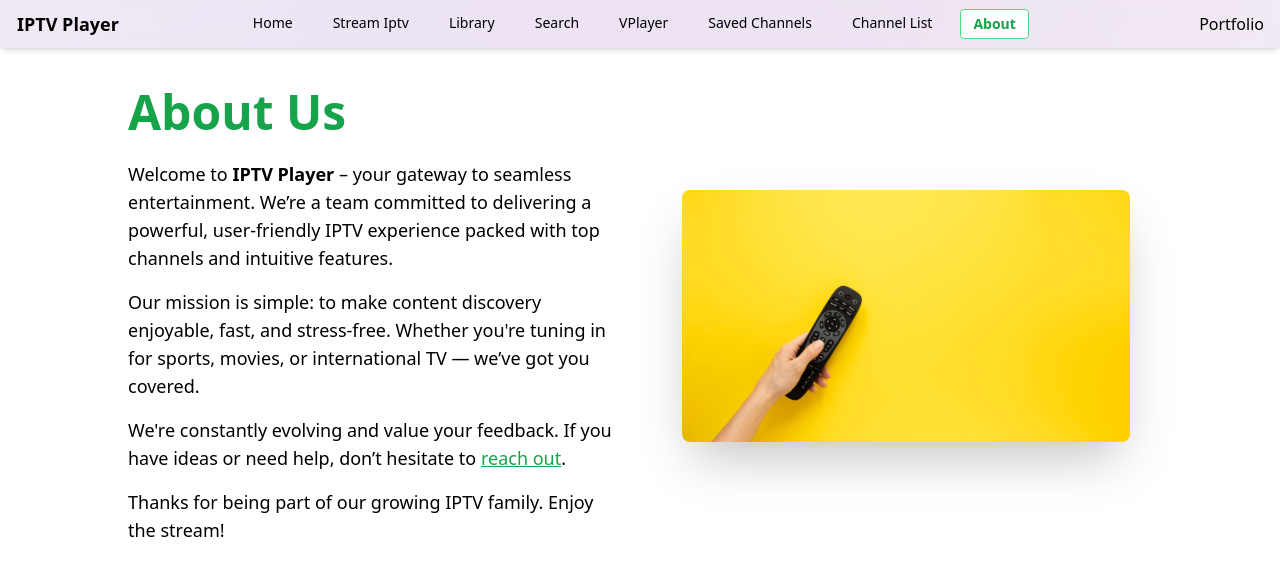
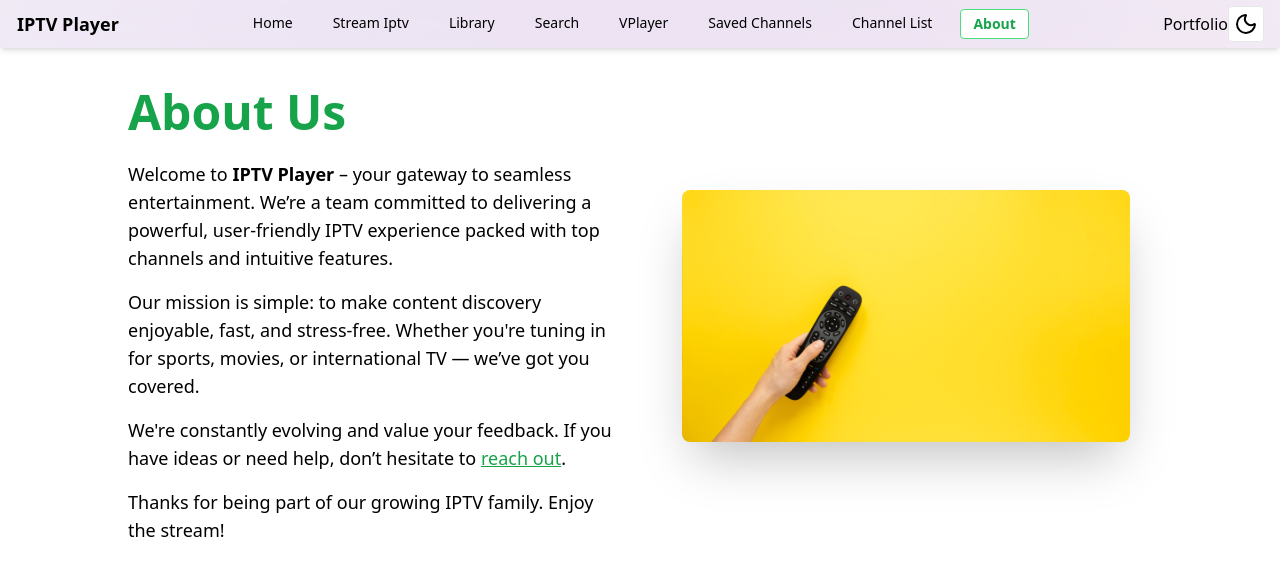
Before and after one commit to ArifMiah07/alltvcnl, a React (Vite) app: page /#/about in a window 1280 px wide. Shown: the top 576 px of the page. Built offline with nearby package versions, Linux system fonts and the light colour scheme.

Commit message:
added theme features

```diff
--- a/index.html
+++ b/index.html
@@ -13,20 +13,23 @@
 
   <!-- SEO Meta Tags -->
   <meta name="title" content="IPTV Player – 13K+ Live TV Channels | Fast, Responsive IPTV Web App">
-  <meta name="description" content="Stream over 13,000+ live IPTV channels in a fast, fully responsive React-based web app with real-time search, bookmarks, pagination, and HLS player.">
+  <meta name="description"
+    content="Stream over 13,000+ live IPTV channels in a fast, fully responsive React-based web app with real-time search, bookmarks, pagination, and HLS player.">
 
   <!-- Open Graph / Facebook -->
   <meta property="og:type" content="website" />
   <meta property="og:url" content="https://alltvcnl.netlify.app/" />
   <meta property="og:title" content="IPTV Player – 13K+ Live TV Channels" />
-  <meta property="og:description" content="Fast IPTV streaming app with 13K+ live channels, bookmarking, pagination, and stream preview. Built with React and Tailwind." />
+  <meta property="og:description"
+    content="Fast IPTV streaming app with 13K+ live channels, bookmarking, pagination, and stream preview. Built with React and Tailwind." />
   <meta property="og:image" content="https://alltvcnl.netlify.app/og-banner.png" />
 
   <!-- Twitter -->
   <meta property="twitter:card" content="summary_large_image" />
   <meta property="twitter:url" content="https://alltvcnl.netlify.app/" />
   <meta property="twitter:title" content="IPTV Player – 13K+ Live TV Channels" />
-  <meta property="twitter:description" content="Fast IPTV streaming app with 13K+ live channels, bookmarking, pagination, and stream preview. Built with React and Tailwind." />
+  <meta property="twitter:description"
+    content="Fast IPTV streaming app with 13K+ live channels, bookmarking, pagination, and stream preview. Built with React and Tailwind." />
   <meta property="twitter:image" content="https://alltvcnl.netlify.app/og-banner.png" />
 
 
@@ -46,6 +49,16 @@
 
 <body>
   <div id="root"></div>
+  <script>
+    (function () {
+      const theme = localStorage.theme;
+      const prefersDark = window.matchMedia("(prefers-color-scheme: dark)").matches;
+
+      if (theme === "dark" || (!theme && prefersDark)) {
+        document.documentElement.classList.add("dark");
+      }
+    })();
+  </script>
   <script type="module" src="/src/main.jsx"></script>
 </body>
 
--- /dev/null
+++ b/src/Components/themes/ThemeToggle.jsx
@@ -0,0 +1,16 @@
+import { Moon, SunMedium } from "lucide-react";
+import { useTheme } from "../../hooks/useTheme";
+
+export default function ThemeToggle() {
+  const { theme, toggleTheme } = useTheme();
+
+  return (
+    <button
+      onClick={toggleTheme}
+      className=" flex flex-col items-center justify-center w-[36px] h-[36px] rounded border
+                 text-black dark:text-white
+                 bg-white dark:bg-gray-800">
+      {theme === "dark" ? <SunMedium /> : <Moon />}
+    </button>
+  );
+}
--- a/src/Contexts/ThemeContext.jsx
+++ /dev/null
@@ -1 +0,0 @@
-//
--- /dev/null
+++ b/src/Contexts/themes/ThemeContext.jsx
@@ -0,0 +1,3 @@
+import { createContext } from "react";
+
+export const ThemeContext = createContext(null);
--- /dev/null
+++ b/src/Contexts/themes/ThemeProvider.jsx
@@ -0,0 +1,33 @@
+import { useEffect, useState } from "react";
+import { ThemeContext } from "./ThemeContext";
+
+import PropTypes from "prop-types";
+
+export function ThemeProvider({ children }) {
+  const [theme, setTheme] = useState(() => {
+    if (localStorage.theme) return localStorage.theme;
+
+    const prefersDark = window.matchMedia(
+      "(prefers-color-scheme: dark)",
+    ).matches;
+
+    return prefersDark ? "dark" : "light";
+  });
+
+  useEffect(() => {
+    document.documentElement.classList.toggle("dark", theme === "dark");
+    localStorage.theme = theme;
+  }, [theme]);
+
+  const toggleTheme = () => setTheme((t) => (t === "dark" ? "light" : "dark"));
+
+  return (
+    <ThemeContext.Provider value={{ theme, toggleTheme }}>
+      {children}
+    </ThemeContext.Provider>
+  );
+}
+
+ThemeProvider.propTypes = {
+  children: PropTypes.node,
+};
--- a/src/Pages/About/About.jsx
+++ b/src/Pages/About/About.jsx
@@ -3,7 +3,7 @@ import iptv from ".././../assets/images/iptv.png";
 
 const About = () => {
   return (
-    <div className="min-h-screen bg-white py-10 px-4">
+    <div className="dark:bg-[#000000] min-h-screen bg-white py-10 px-4">
       <Helmet>
         <title>About Us</title>
         <meta
@@ -18,20 +18,20 @@ const About = () => {
           <h1 className="text-4xl lg:text-5xl font-bold text-green-600">
             About Us
           </h1>
-          <p className="mt-6 text-base lg:text-lg text-black leading-relaxed">
+          <p className="mt-6 text-base lg:text-lg dark:text-[#ffd9] text-black leading-relaxed">
             Welcome to <strong>IPTV Player</strong> – your gateway to seamless
             entertainment. We’re a team committed to delivering a powerful,
             user-friendly IPTV experience packed with top channels and intuitive
             features.
           </p>
 
-          <p className="mt-4 text-base lg:text-lg text-black leading-relaxed">
+          <p className="mt-4 text-base lg:text-lg dark:text-[#ffd9] text-black leading-relaxed">
             Our mission is simple: to make content discovery enjoyable, fast,
             and stress-free. Whether you&apos;re tuning in for sports, movies,
             or international TV — we’ve got you covered.
           </p>
 
-          <p className="mt-4 text-base lg:text-lg text-black leading-relaxed">
+          <p className="mt-4 text-base lg:text-lg dark:text-[#ffd9] text-black leading-relaxed">
             We&apos;re constantly evolving and value your feedback. If you have
             ideas or need help, don’t hesitate to{" "}
             <a
@@ -42,7 +42,7 @@ const About = () => {
             .
           </p>
 
-          <p className="mt-4 text-base lg:text-lg text-black leading-relaxed">
+          <p className="mt-4 text-base lg:text-lg dark:text-[#ffd9] text-black leading-relaxed">
             Thanks for being part of our growing IPTV family. Enjoy the stream!
           </p>
         </div>
--- a/src/Pages/Shared/NavBar/NavBar.jsx
+++ b/src/Pages/Shared/NavBar/NavBar.jsx
@@ -1,5 +1,6 @@
 import { Link, NavLink, useLocation } from "react-router-dom";
 import { useEffect, useState } from "react";
+import ThemeToggle from "../../../Components/themes/ThemeToggle";
 
 const NavBar = () => {
   const location = useLocation();
@@ -183,6 +184,9 @@ const NavBar = () => {
             }`}>
             <p className="flex hover:text-purple-500">Portfolio</p>
           </Link>
+          <div>
+            <ThemeToggle />
+          </div>
         </div>
       </div>
     </nav>
--- /dev/null
+++ b/src/hooks/useTheme.jsx
@@ -0,0 +1,8 @@
+import { useContext } from "react";
+import { ThemeContext } from "../Contexts/themes/ThemeContext";
+
+export function useTheme() {
+  const ctx = useContext(ThemeContext);
+  if (!ctx) throw new Error("useTheme must be used inside ThemeProvider");
+  return ctx;
+}
--- a/src/main.jsx
+++ b/src/main.jsx
@@ -7,9 +7,11 @@ import router from "./Routes/Routes";
 import { HelmetProvider } from "react-helmet-async";
 import { PaginationProvider } from "./Contexts/PaginationContext";
 import { LocalStorageProvider } from "./Contexts/LocalStorageContext";
+import { ThemeProvider } from "./Contexts/themes/ThemeProvider";
 
 ReactDOM.createRoot(document.getElementById("root")).render(
   <React.StrictMode>
+    <ThemeProvider>
       <PaginationProvider>
         <LocalStorageProvider>
           <HelmetProvider>
@@ -17,5 +19,6 @@ ReactDOM.createRoot(document.getElementById("root")).render(
           </HelmetProvider>
         </LocalStorageProvider>
       </PaginationProvider>
+    </ThemeProvider>
   </React.StrictMode>,
 );
--- a/tailwind.config.js
+++ b/tailwind.config.js
@@ -1,11 +1,9 @@
 /** @type {import('tailwindcss').Config} */
 export default {
-  content: [
-    "./index.html",
-    "./src/**/*.{js,ts,jsx,tsx}",
-  ],
+  darkMode: "class",
+  content: ["./index.html", "./src/**/*.{js,ts,jsx,tsx}"],
   theme: {
     extend: {},
   },
   plugins: [require("daisyui")],
-}
+};
```
Lines whose indentation alone changed are shown as unchanged.
